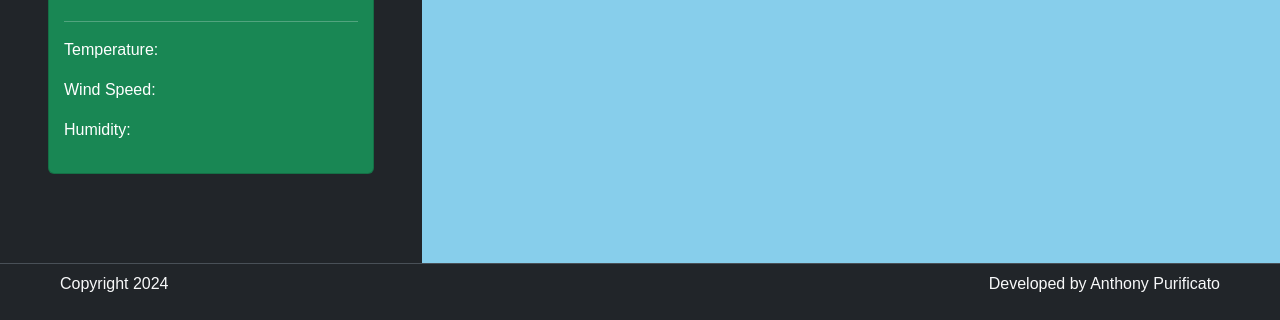
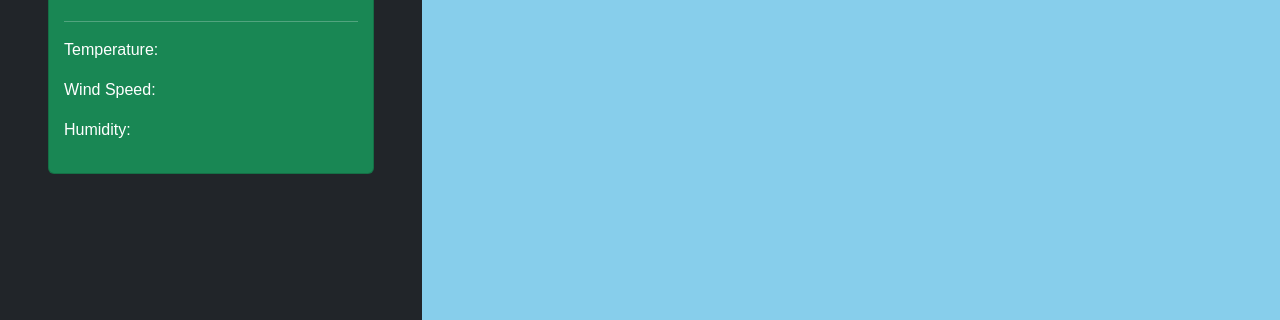
Before and after one commit to NehalSahu8055/Weather-App, a plain HTML site: page index.html in a window 1280 px wide. Shown: the part 480-800 px from the top of the page. Drawn offline with nearby package versions, Linux system fonts and the light colour scheme.

Commit message:
Update index.html

```diff
--- a/index.html
+++ b/index.html
@@ -51,12 +51,7 @@
         </section>
     </main>
 
-    <footer class="navbar bg-dark border-top border-body" data-bs-theme="dark">
-        <div class="container-fluid d-flex justify-content-between align-items-center mx-5">
-            <p class="text-light">Copyright 2024</p>
-            <p class="text-light">Developed by Anthony Purificato</p>
-        </div>
-    </footer>
+
     <!-- <script src="https://code.jquery.com/jquery-3.7.1.min.js" integrity="sha256-/JqT3SQfawRcv/BIHPThkBvs0OEvtFFmqPF/lYI/Cxo=" crossorigin="anonymous"></script> -->
     <script src="./assets/js/script.js"></script>
 </body>
```
